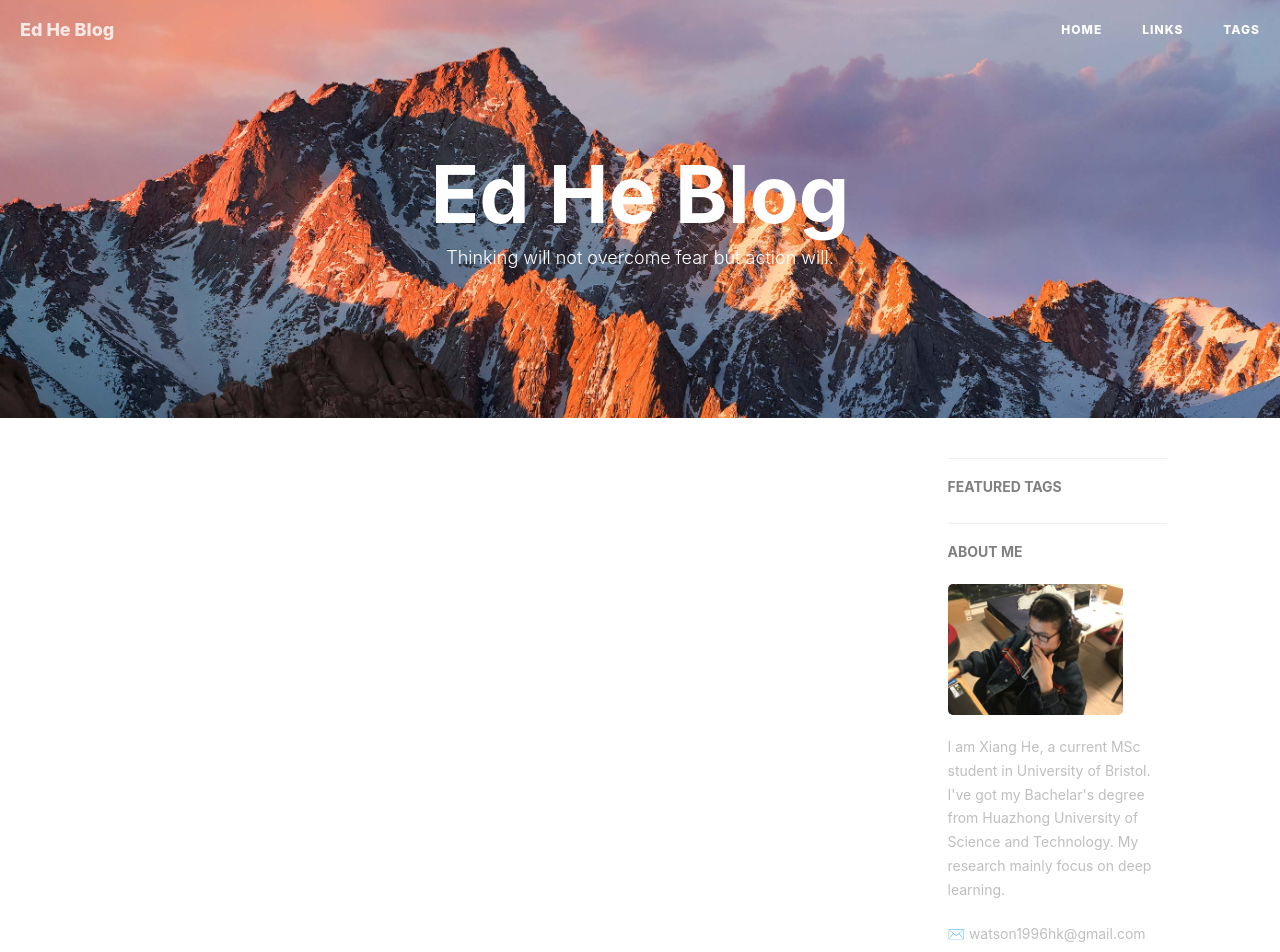
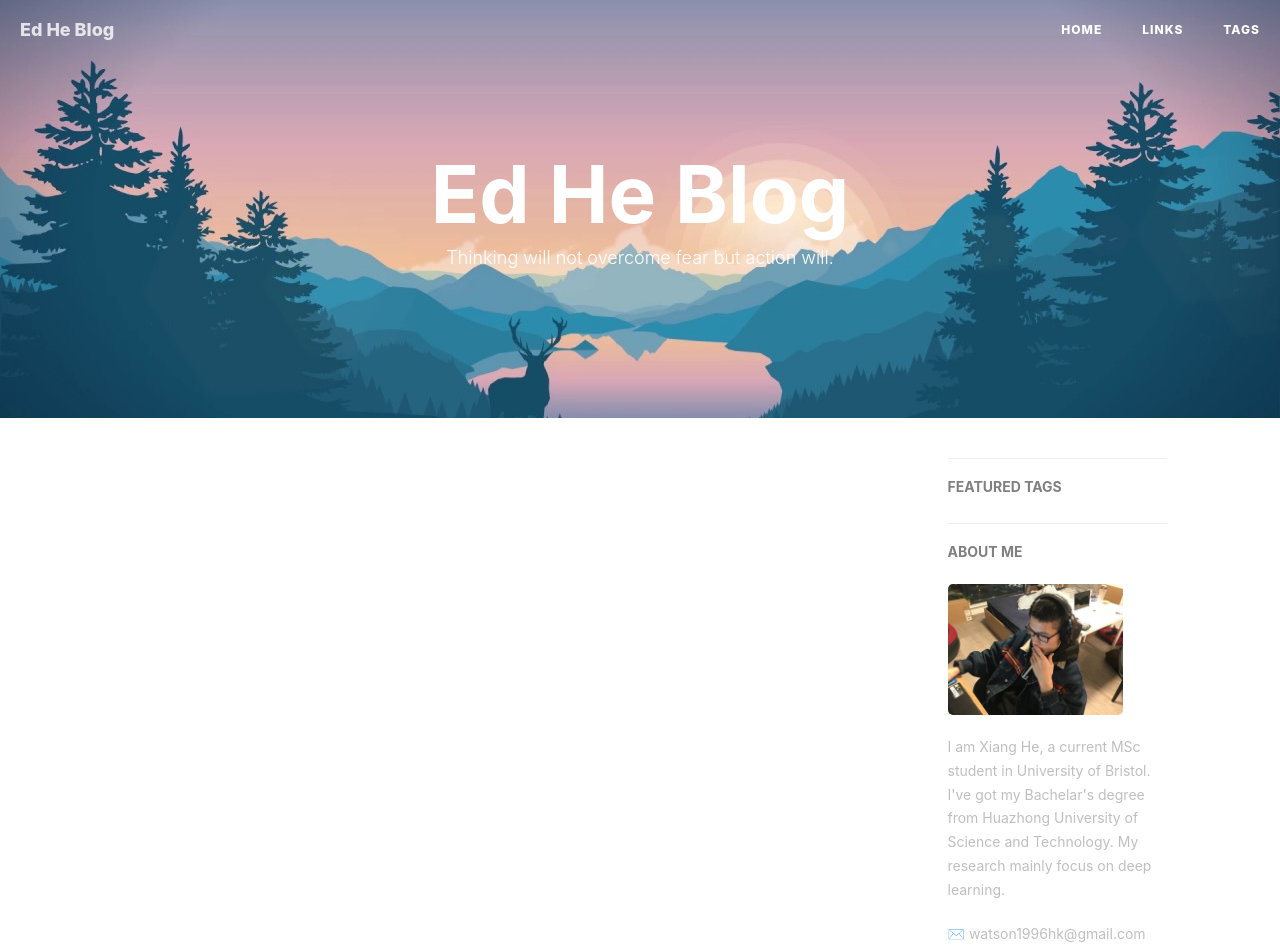
Before and after one commit to Edhe1996/edhe.github.io, a Jekyll site: the page built from index.html, in a window 1280 px wide. Shown: the top 952 px of the page. Built offline with Jekyll 4.4.1, drawn with Linux system fonts in a browser that asks for light colours; nearby versions of some CDN libraries; the list of posts is cut into pages by our own code.

Commit message:
Update _config.yml

```diff
--- a/_config.yml
+++ b/_config.yml
@@ -1,7 +1,7 @@
 # Site settings
 title: Ed He Blog
 SEOTitle: Ed's Blog
-header-img: img/bg_main.jpg
+header-img: img/background.jpg
 email: watson1996hk@gmail.com
 description: "In me the tiger sniffs the rose."
 keyword: "Ed, AI, Machine Learning, Person Re-identification"
```
